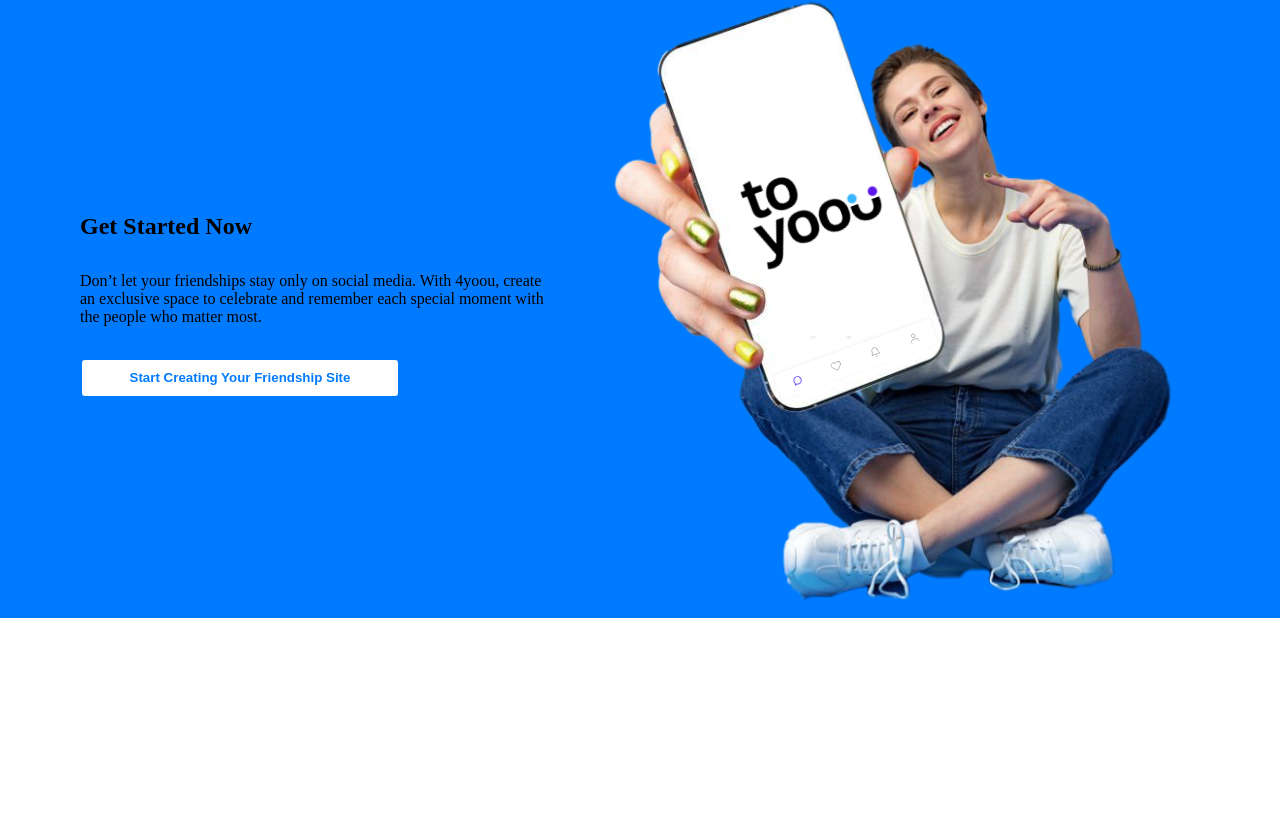
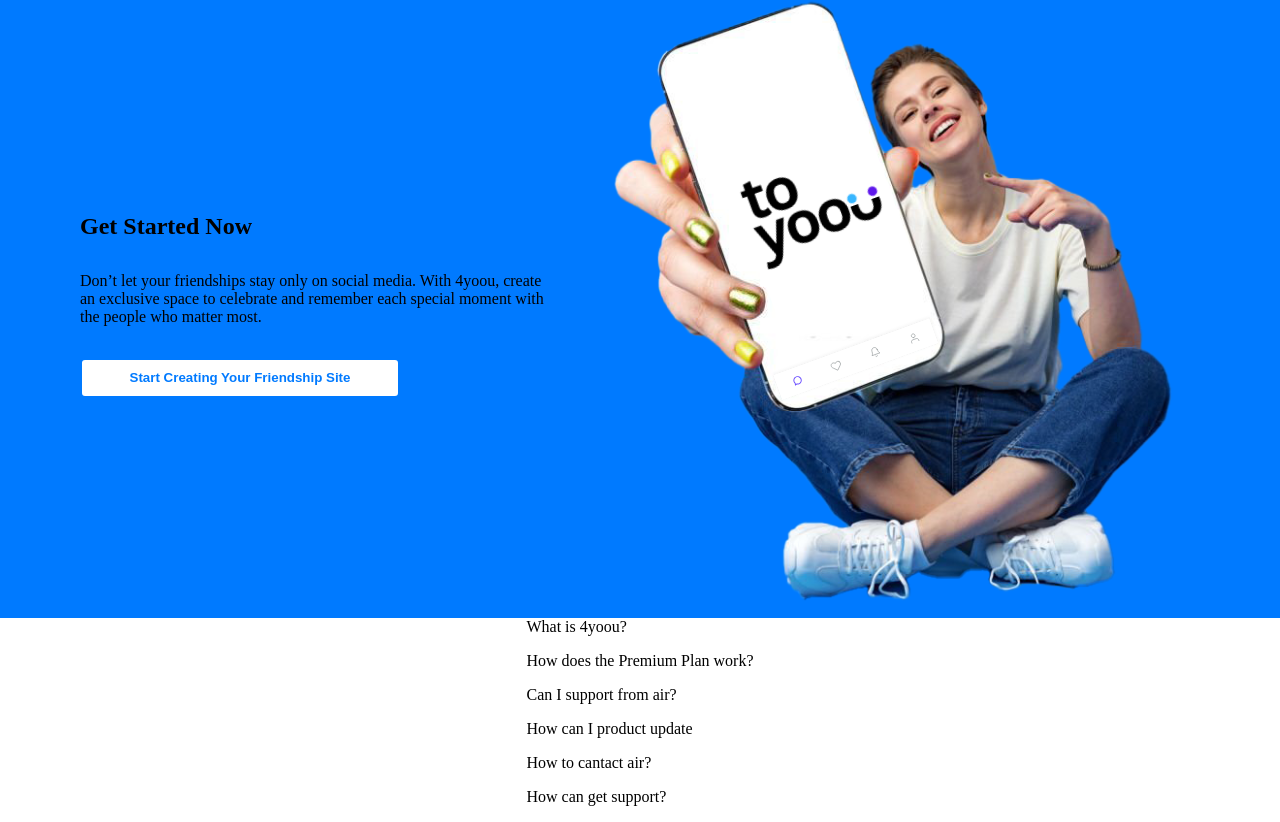
Before and after one commit to LabsPlus/4you-web-app, a Next.js app: page / in a window 1280 px wide. Shown: the part 1422-2244 px from the top of the page. Before the commit the page ends 2040 px from the top, so only its background shows below. Built offline with nearby package versions, Linux system fonts and the light colour scheme.

Commit message:
Criação da section FAQ de perguntas

```diff
--- /dev/null
+++ b/src/app/components/Faq/index.tsx
@@ -0,0 +1,50 @@
+import React from 'react'
+import './style.css'
+
+const Faq = () => {
+
+
+    const faqs = [
+
+        {
+            pergunta: "What is 4yoou?",
+            resposta: ""
+        },
+        {
+            pergunta: "How does the Premium Plan work?",
+            resposta: ""
+        },
+        {
+            pergunta: "Can I support from air?",
+            resposta: ""
+        },
+        {
+            pergunta: "How can I product update",
+            resposta: ""
+        },
+        {
+            pergunta: "How to cantact air?",
+            resposta: ""
+        },
+        {
+            pergunta: "How can get support?",
+            resposta: ""
+        }
+    ]
+
+    return (
+        <section className='fac-container'>
+            <div>
+                {faqs.map((item) => (
+                    <ul>
+                        <li>{item.pergunta}</li>
+                        <li>{item.resposta}</li>
+                    </ul>
+                ))}
+            </div>
+
+        </section>
+    )
+}
+
+export default Faq
--- /dev/null
+++ b/src/app/components/Faq/style.css
@@ -0,0 +1,6 @@
+.fac-container {
+    display: flex;
+    flex-direction: column;
+    align-items: center;
+    justify-content: center;
+}
--- a/src/app/page.tsx
+++ b/src/app/page.tsx
@@ -4,6 +4,7 @@
 import Computador from '../../public/Computador.svg';
 import Planos from '../app/components/Planos/index';
 import MulherComCelular from '../../public/MulherComCelular.svg'
+import Faq from './components/Faq';
 
 export default function Home() {
   return (
@@ -64,8 +65,12 @@
           </button>
         </div>
 
-          <img className='mulherSection' src="MulherComCelular.svg" alt="" />
+        <img className='mulherSection' src="MulherComCelular.svg" alt="" />
       </section>
+
+
+      <Faq />
+
     </>
   );
 }
```
